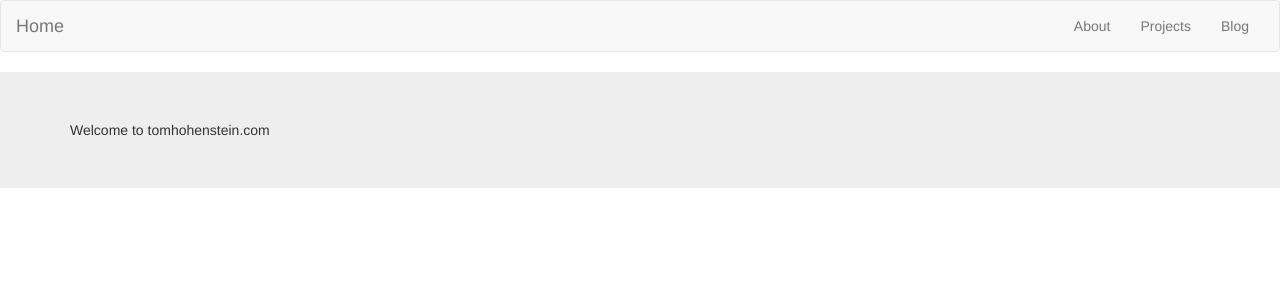
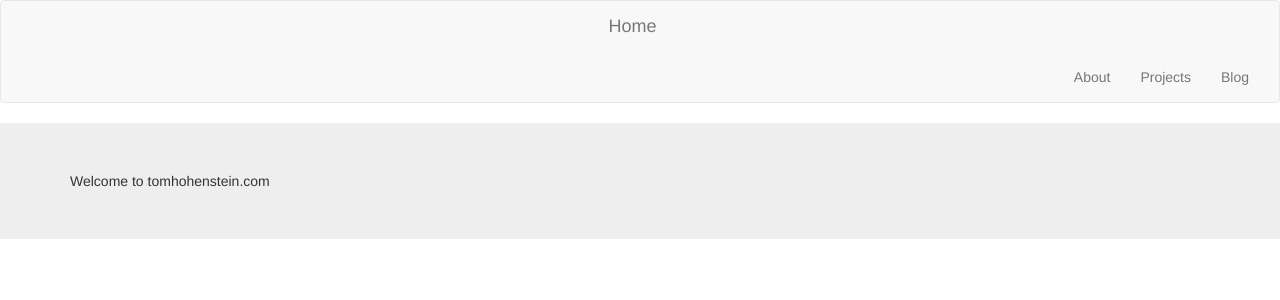
Before and after one commit to tomhohenstein/tomhohenstein.github.io, a Jekyll site: the page built from index.html, in a window 1280 px wide. Shown: the top 300 px of the page. Built offline with Jekyll 4.4.1, drawn with Linux system fonts in a browser that asks for light colours.

Commit message:
take two

```diff
--- a/assets/css/style.scss
+++ b/assets/css/style.scss
@@ -2,4 +2,10 @@
 # My styles
 ---
 
-.brand { margin-left: auto; margin-right: auto; }
+.navbar-header {
+    float: left;
+    padding: 15px;
+    text-align: center;
+    width: 100%;
+}
+.navbar-brand {float:none;}
```
